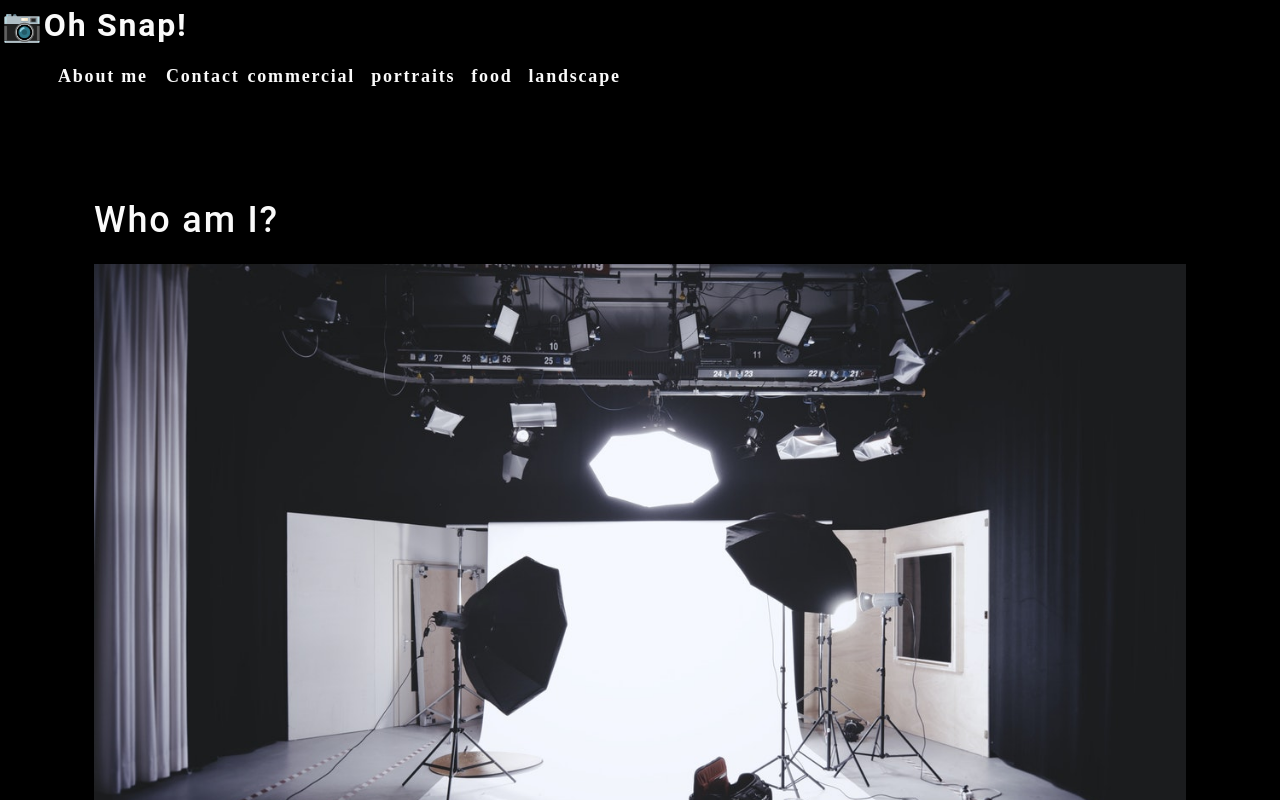
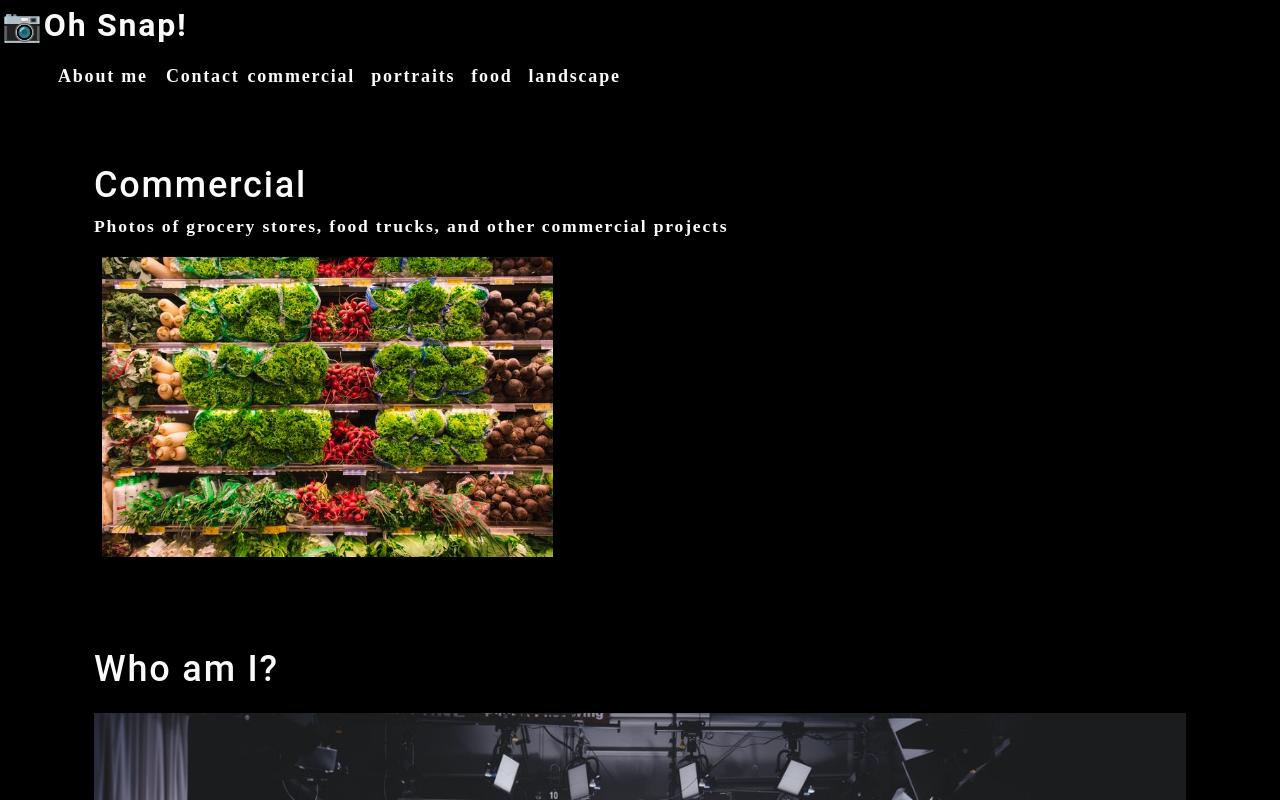
Before and after one commit to salpharre/photo-port, a React (Create React App) app in the folder photo-port/: page / in a window 1280 px wide. Shown: the top 800 px of the page. Built offline with nearby package versions, Linux system fonts and the light colour scheme.

Commit message:
added a new gallery component

```diff
--- a/photo-port/src/App.js
+++ b/photo-port/src/App.js
@@ -2,12 +2,14 @@
 // import './App.css';
 import About from "./components/About";
 import Nav from "./components/Nav";
+import Gallery from "./components/Gallery";
 
 function App() {
   return (
     <div>
       <Nav />
       <main>
+        <Gallery />
         <About />
       </main>
   </div>
--- /dev/null
+++ b/photo-port/src/components/Gallery/index.js
@@ -0,0 +1,25 @@
+import React from "react";
+import { capitalizeFirstLetter } from "../../utils/helpers";
+import photo from "../../assets/small/commercial/0.jpg"
+
+function Gallery() {
+    const currentGallery = {
+        name: "commercial",
+        description: "Photos of grocery stores, food trucks, and other commercial projects",
+    };
+    return(
+        <section>
+            <h1>{capitalizeFirstLetter(currentGallery.name)}</h1>
+            <p>{currentGallery.description}</p>
+            <div className="flex-row">
+                <img
+                src={photo}
+                alt="Commercial Example"
+                className="img-thumbnail mx-1"
+                />
+            </div>
+        </section>
+    );
+};
+
+export default Gallery;
```
